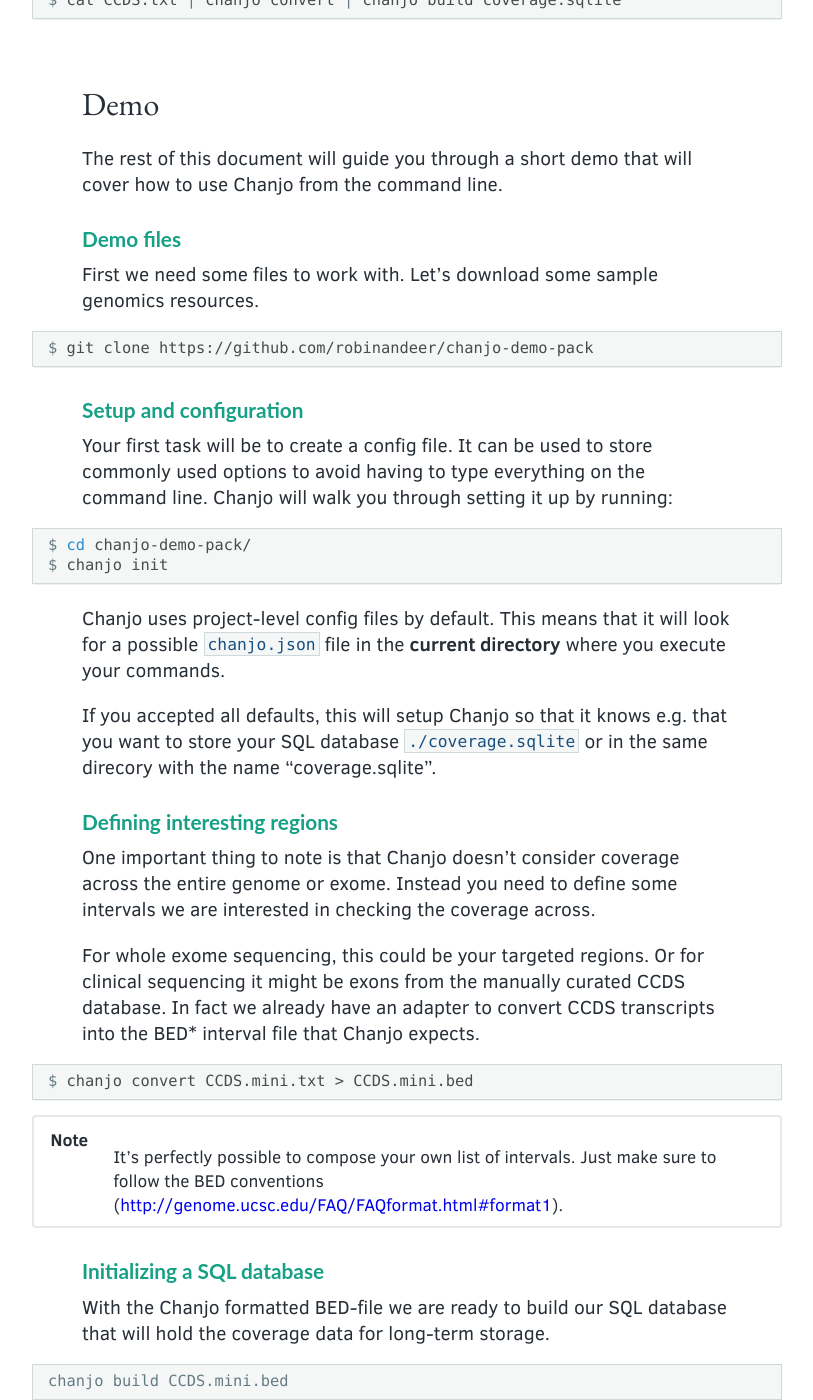
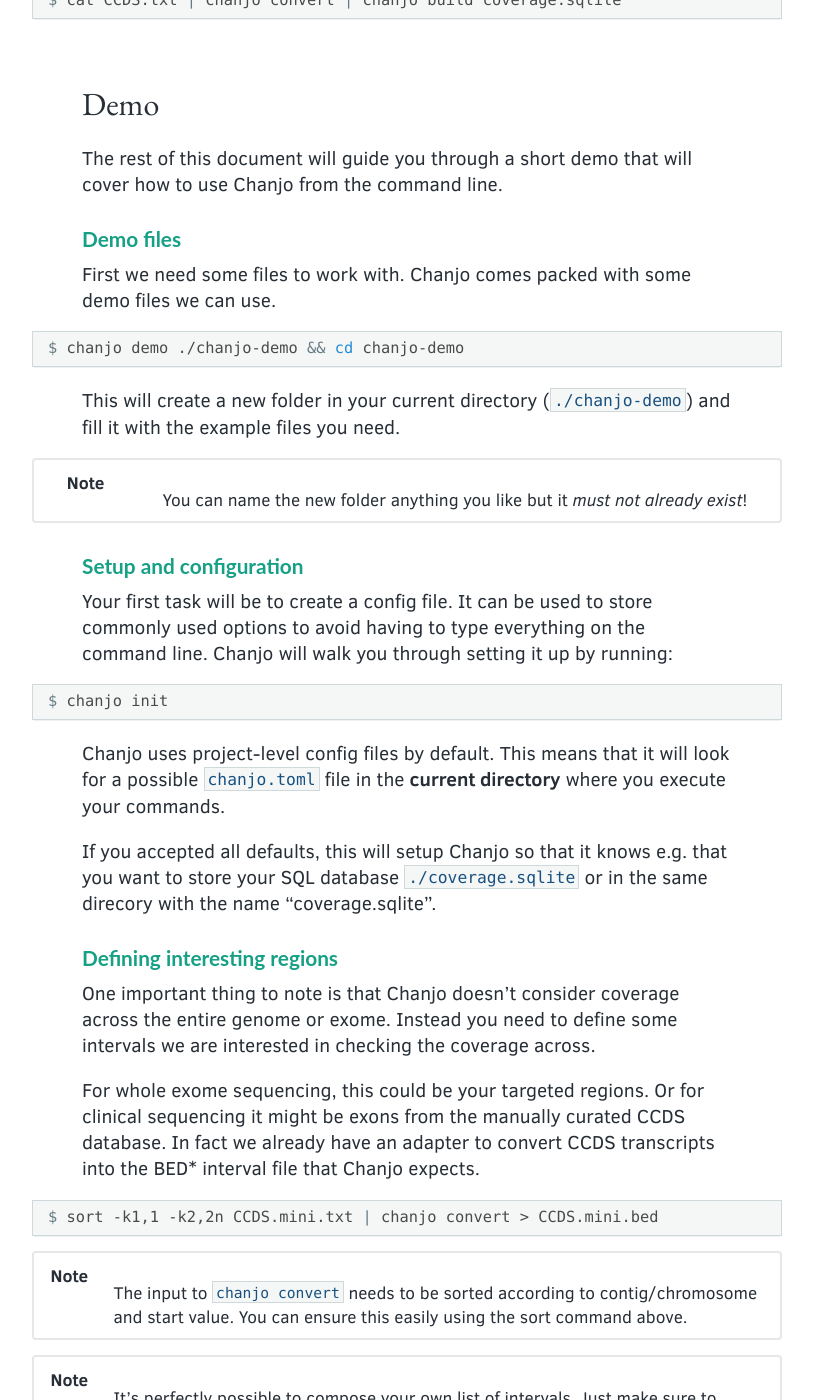
Before and after one commit to Clinical-Genomics/chanjo, a Sphinx documentation site: the page built from docs/introduction.rst, in a window 1280 px wide and 1400 px high, scrolled down 1701 px. Shown: the whole window, without its empty margins (233-1046 px from the left). Built offline with Sphinx 7.4.7, drawn with Linux system fonts in a browser that asks for light colours; some of the changed text lies outside the part shown.

Commit message:
Update demo instructions (docs)

```diff
--- a/docs/introduction.rst
+++ b/docs/introduction.rst
@@ -38,17 +38,16 @@ The rest of this document will guide you through a short demo that will cover ho
 
 Demo files
 ~~~~~~~~~~~
-First we need some files to work with. Let's download some sample genomics resources.
+First we need some files to work with. Chanjo comes packed with some demo files we can use.
 
 .. code-block:: console
 
-	$ git clone https://github.com/robinandeer/chanjo-demo-pack
+	$ chanjo demo ./chanjo-demo && cd chanjo-demo
 
-.. For the adventurous you can accomplis this even easier by first
-	 installing `Cosmid`_, "the genomics package manager".
-	 code-block:: console
-	 $ pip install cosmid
-	 $ cosmid clone chanjo-demo-pack
+This will create a new folder in your current directory (``./chanjo-demo``) and fill it with the example files you need.
+
+.. note::
+	You can name the new folder anything you like but it *must not already exist*!
 
 
 Setup and configuration
@@ -57,10 +56,9 @@ Your first task will be to create a config file. It can be used to store commonl
 
 .. code-block:: console
 
-	$ cd chanjo-demo-pack/
 	$ chanjo init
 
-Chanjo uses project-level config files by default. This means that it will look for a possible ``chanjo.json`` file in the **current directory** where you execute your commands.
+Chanjo uses project-level config files by default. This means that it will look for a possible ``chanjo.toml`` file in the **current directory** where you execute your commands.
 
 If you accepted all defaults, this will setup Chanjo so that it knows e.g. that you want to store your SQL database ``./coverage.sqlite`` or in the same direcory with the name "coverage.sqlite".
 
@@ -73,7 +71,10 @@ For whole exome sequencing, this could be your targeted regions. Or for clinical
 
 .. code-block:: console
 
-	$ chanjo convert CCDS.mini.txt > CCDS.mini.bed
+	$ sort -k1,1 -k2,2n CCDS.mini.txt | chanjo convert > CCDS.mini.bed
+
+.. note::
+	The input to ``chanjo convert`` needs to be sorted according to contig/chromosome and start value. You can ensure this easily using the sort command above.
 
 .. note::
 	It's perfectly possible to compose your own list of intervals. Just make sure to follow the BED conventions (http://genome.ucsc.edu/FAQ/FAQformat.html#format1).
@@ -85,7 +86,7 @@ With the Chanjo formatted BED-file we are ready to build our SQL database that w
 
 .. code-block:: console
 
-	chanjo build CCDS.mini.bed
+	$ chanjo build CCDS.mini.bed
 
 If you prefer to use a MySQL database, the build pipeline would look something like this:
 
```
